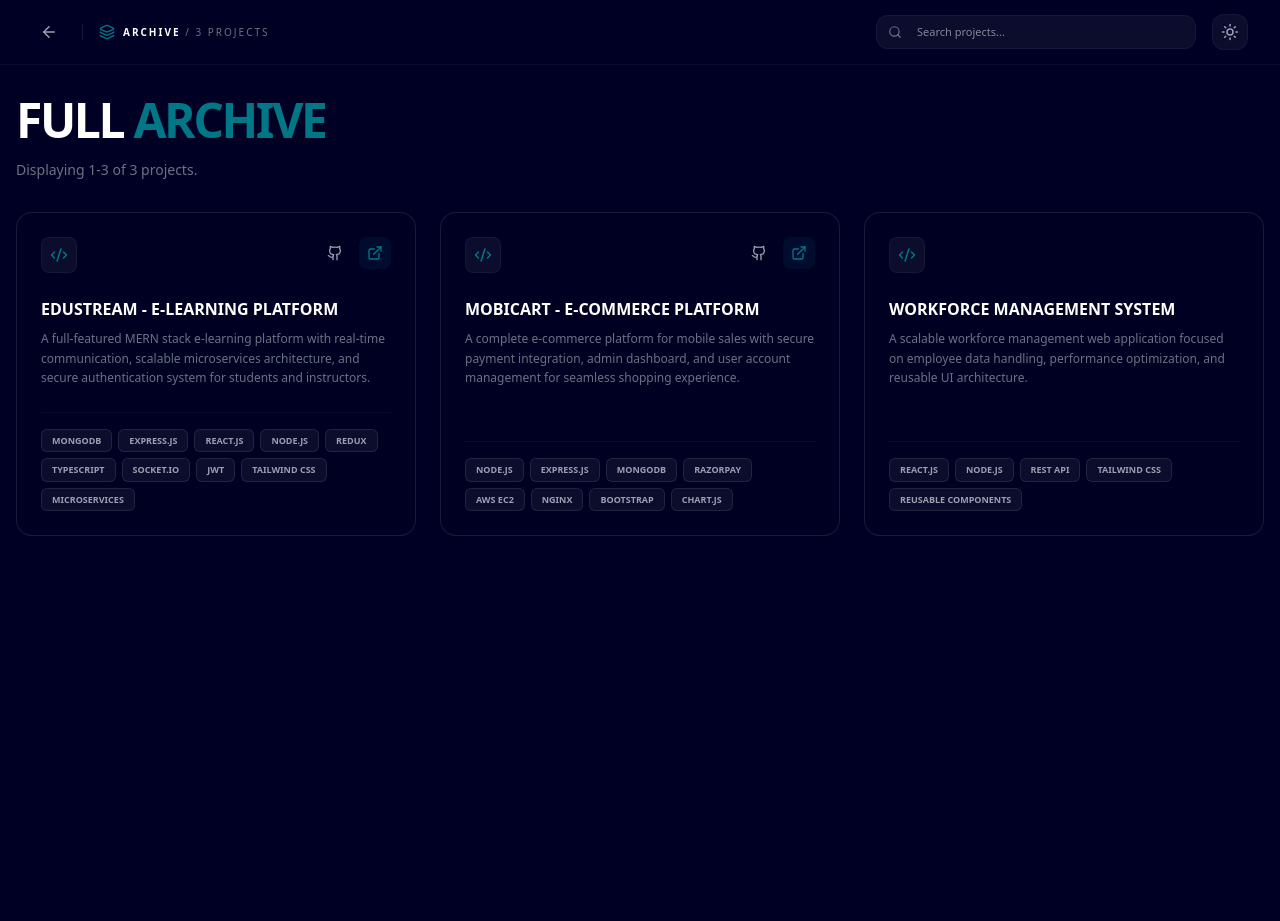
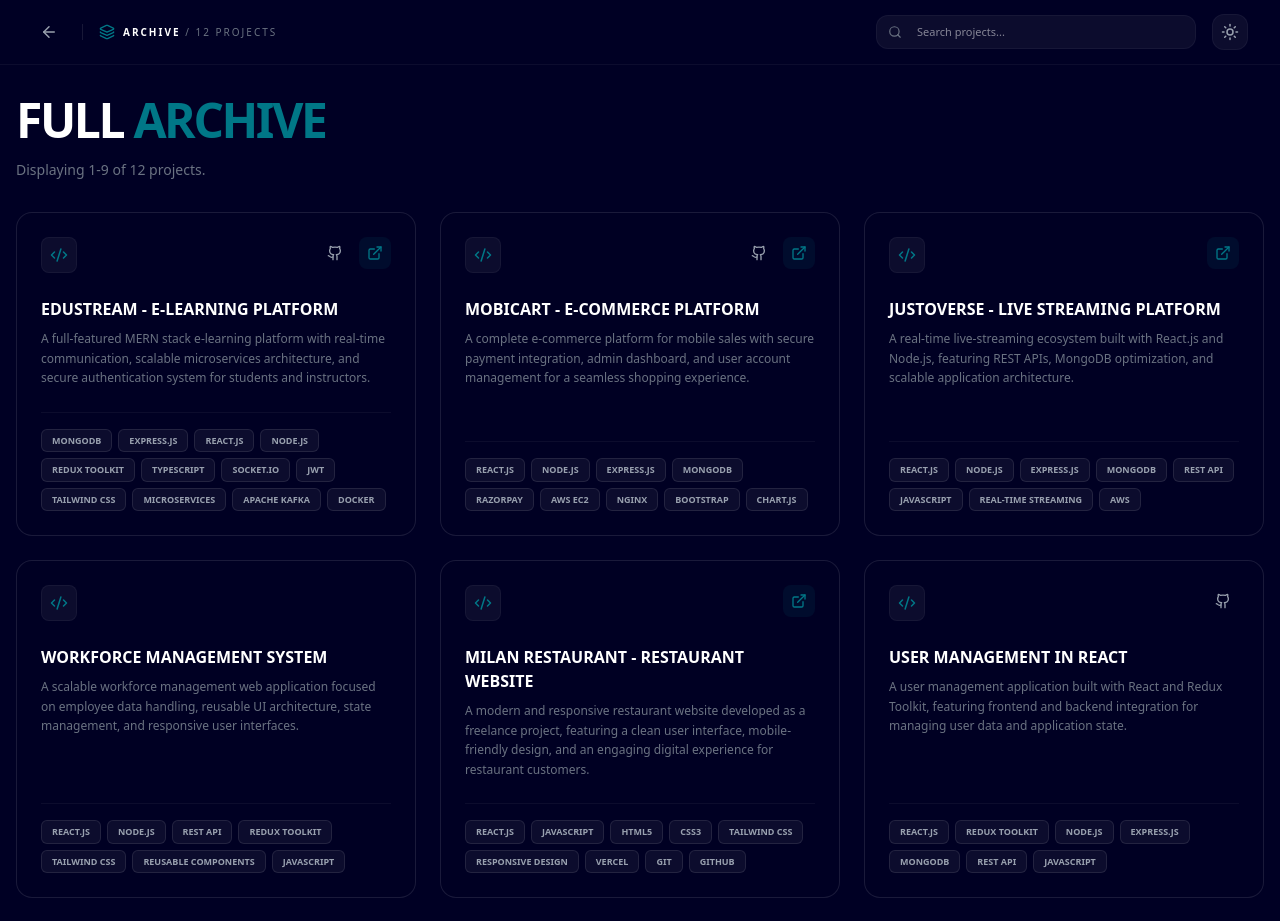
Before and after one commit to CLINTPS/CLINT.PS_PORTFOLIO, a Next.js app: page /projects in a window 1280 px wide. Shown: the top 921 px of the page. Before the commit the page ends 800 px from the top, so only its background shows below. Built offline with nearby package versions, Linux system fonts and the light colour scheme.

Commit message:
Project Adding

```diff
--- a/src/data/experiences.ts
+++ b/src/data/experiences.ts
@@ -6,25 +6,59 @@ export const experiences: Experience[] = [
     role: "Full Stack Developer",
     period: "Mar 2025 — Mar 2026",
     description:
-      "Working as a Full Stack Developer building scalable web applications using MERN stack and modern frontend technologies. Contributing to real-time platforms and enterprise-level solutions with a focus on performance, clean architecture, and user experience.",
+      "Worked as a Full Stack Developer building scalable web applications using MERN stack and modern frontend technologies. Contributed to real-time platforms and enterprise-level solutions with a focus on performance, clean architecture, and user experience.",
 
     highlights: [
       "Developed and maintained MERN stack features for Justoverse live platform",
       "Built scalable React.js components for Workforce Management system",
-      "Integrated third-party APIs and improved response performance",
+      "Integrated third-party APIs and improved application performance",
+      "Worked with REST APIs, authentication, and database-driven features",
       "Collaborated with cross-functional teams using Agile methodology",
       "Ensured responsive design and optimized application performance",
     ],
 
     tech: [
       "React.js",
+      "Next.js",
+      "TypeScript",
       "Node.js",
       "Express.js",
       "MongoDB",
+      "MySQL",
       "React Native",
-      "Next.js",
-      "TypeScript",
+      "Redux Toolkit",
+      "REST API",
       "AWS",
+      "Git",
+    ],
+  },
+
+  {
+    company: "Milan Restaurant",
+    role: "Freelance Full Stack Developer",
+    period: "2026",
+    description:
+      "Developed a modern and responsive restaurant website as a freelance project, focusing on clean UI, responsive layouts, smooth user experience, and production-ready frontend implementation.",
+
+    highlights: [
+      "Designed and developed a responsive restaurant website",
+      "Built reusable React.js components and modern UI sections",
+      "Implemented responsive layouts for desktop, tablet, and mobile devices",
+      "Integrated restaurant content, menu sections, and interactive UI elements",
+      "Optimized the application for performance and user experience",
+      "Configured the project for production deployment and version control",
+    ],
+
+    tech: [
+      "React.js",
+      "JavaScript",
+      "HTML5",
+      "CSS3",
+      "Tailwind CSS",
+      "Responsive Design",
+      "Git",
+      "GitHub",
+      "Vercel",
     ],
   },
 
@@ -33,15 +67,44 @@ export const experiences: Experience[] = [
     role: "Full Stack Developer Intern",
     period: "Jun 2023 — Feb 2025",
     description:
-      "Completed intensive full stack development training with hands-on project experience. Focused on building responsive web applications and mastering modern frontend technologies.",
+      "Completed intensive full stack development training with hands-on experience building and deploying modern web applications. Developed practical skills across frontend, backend, databases, APIs, and application deployment through project-based development.",
 
     highlights: [
-      "Built multiple responsive web applications using React.js",
-      "Mastered Tailwind CSS and modern UI design practices",
-      "Worked on real-world projects with API integration",
-      "Collaborated with mentors and team members in project-based learning",
+      "Built responsive web applications using React.js, Next.js, and Tailwind CSS",
+      "Developed RESTful APIs and backend services using Node.js and Express.js",
+      "Worked with MongoDB and MySQL for database design and data management",
+      "Implemented authentication, authorization, API integration, and third-party services",
+      "Worked with Redux Toolkit for state management and scalable frontend architecture",
+      "Built applications using microservices architecture and asynchronous communication",
+      "Worked with Apache Kafka for event-driven communication between services",
+      "Used Docker for containerizing applications and development environments",
+      "Worked with Git, GitHub, CI/CD workflows, and cloud-based deployment",
+      "Developed mobile applications using React Native",
+      "Collaborated with mentors and team members in project-based development",
     ],
 
-    tech: ["React.js", "JavaScript", "Tailwind CSS", "Node.js", "MongoDB"],
+    tech: [
+      "React.js",
+      "Next.js",
+      "React Native",
+      "JavaScript",
+      "HTML",
+      "CSS",
+      "Tailwind CSS",
+      "Redux Toolkit",
+      "Node.js",
+      "Express.js",
+      "MongoDB",
+      "MySQL",
+      "REST API",
+      "Microservices",
+      "Apache Kafka",
+      "Docker",
+      "Git",
+      "GitHub",
+      "CI/CD",
+      "AWS",
+      "Azure",
+    ],
   },
 ];
--- a/src/data/projects.ts
+++ b/src/data/projects.ts
@@ -5,28 +5,32 @@ export const projects: Project[] = [
     title: "EduStream - E-Learning Platform",
     description:
       "A full-featured MERN stack e-learning platform with real-time communication, scalable microservices architecture, and secure authentication system for students and instructors.",
-    github: "{https://github.com/CLINTPS/EduSream_client",
+    github: "https://github.com/CLINTPS/EduSream_client",
     link: "https://edu-stream-client.vercel.app/",
     tags: [
       "MongoDB",
       "Express.js",
       "React.js",
       "Node.js",
-      "Redux",
+      "Redux Toolkit",
       "TypeScript",
       "Socket.IO",
       "JWT",
       "Tailwind CSS",
       "Microservices",
+      "Apache Kafka",
+      "Docker",
     ],
   },
+
   {
     title: "MobiCart - E-Commerce Platform",
     description:
-      "A complete e-commerce platform for mobile sales with secure payment integration, admin dashboard, and user account management for seamless shopping experience.",
-    github: "https://github.com/your-username/mobicart",
-    link: "https://e-commerce-mobi-cart.onrender.com/#",
+      "A complete e-commerce platform for mobile sales with secure payment integration, admin dashboard, and user account management for a seamless shopping experience.",
+    github: "https://github.com/CLINTPS/E-COMMERCE-MOBI-CART",
+    link: "https://e-commerce-mobi-cart.onrender.com/",
     tags: [
+      "React.js",
       "Node.js",
       "Express.js",
       "MongoDB",
@@ -37,18 +41,167 @@ export const projects: Project[] = [
       "Chart.js",
     ],
   },
+
+  {
+    title: "Justoverse - Live Streaming Platform",
+    description:
+      "A real-time live-streaming ecosystem built with React.js and Node.js, featuring REST APIs, MongoDB optimization, and scalable application architecture.",
+    github: "",
+    link: "https://justoverse.com/",
+    tags: [
+      "React.js",
+      "Node.js",
+      "Express.js",
+      "MongoDB",
+      "REST API",
+      "JavaScript",
+      "Real-Time Streaming",
+      "AWS",
+    ],
+  },
+
   {
     title: "Workforce Management System",
     description:
-      "A scalable workforce management web application focused on employee data handling, performance optimization, and reusable UI architecture.",
+      "A scalable workforce management web application focused on employee data handling, reusable UI architecture, state management, and responsive user interfaces.",
     github: "",
     link: "",
     tags: [
       "React.js",
       "Node.js",
       "REST API",
+      "Redux Toolkit",
       "Tailwind CSS",
       "Reusable Components",
+      "JavaScript",
+    ],
+  },
+
+  {
+    title: "Milan Restaurant - Restaurant Website",
+    description:
+      "A modern and responsive restaurant website developed as a freelance project, featuring a clean user interface, mobile-friendly design, and an engaging digital experience for restaurant customers.",
+    github: "",
+    link: "https://milanrestaurant.in/",
+    tags: [
+      "React.js",
+      "JavaScript",
+      "HTML5",
+      "CSS3",
+      "Tailwind CSS",
+      "Responsive Design",
+      "Vercel",
+      "Git",
+      "GitHub",
+    ],
+  },
+
+  {
+    title: "User Management in React",
+    description:
+      "A user management application built with React and Redux Toolkit, featuring frontend and backend integration for managing user data and application state.",
+    github:
+      "https://github.com/CLINTPS/User_Managment-MERN-Redux-toolkit",
+    link: "",
+    tags: [
+      "React.js",
+      "Redux Toolkit",
+      "Node.js",
+      "Express.js",
+      "MongoDB",
+      "REST API",
+      "JavaScript",
+    ],
+  },
+
+  {
+    title: "Netflix Clone",
+    description:
+      "A Netflix-inspired movie streaming interface built with React.js, focusing on responsive UI, component-based development, and API-driven movie content.",
+    github: "https://github.com/CLINTPS/Netfilx-Clone",
+    link: "https://netfilx-clone-g5hlz7rk7-clint-pss-projects.vercel.app/",
+    tags: [
+      "React.js",
+      "JavaScript",
+      "HTML5",
+      "CSS3",
+      "REST API",
+      "Responsive Design",
+    ],
+  },
+
+  {
+    title: "OLX Clone",
+    description:
+      "A React-based marketplace application inspired by OLX, developed with reusable components and responsive layouts for browsing and displaying product listings.",
+    github: "https://github.com/CLINTPS/Olx-Reactjs",
+    link: "https://olx-reactjs-bcs83xwo0-clint-pss-projects.vercel.app/",
+    tags: [
+      "React.js",
+      "JavaScript",
+      "HTML5",
+      "CSS3",
+      "Responsive Design",
+      "REST API",
+    ],
+  },
+
+  {
+    title: "ToDo List",
+    description:
+      "A simple and responsive task management application built with React.js for creating, managing, and organizing daily tasks.",
+    github: "https://github.com/CLINTPS/To-Do-App",
+    link: "",
+    tags: [
+      "React.js",
+      "JavaScript",
+      "HTML5",
+      "CSS3",
+      "Responsive Design",
+    ],
+  },
+
+  {
+    title: "Simplenote Clone",
+    description:
+      "A responsive static webpage inspired by Simplenote, developed to practice modern web design, layout implementation, and responsive UI development.",
+    github: "https://github.com/CLINTPS/Brototype_Task2_Smilenote",
+    link: "https://clintps.github.io/Brototype_Task2_Smilenote/",
+    tags: [
+      "HTML5",
+      "CSS3",
+      "JavaScript",
+      "Responsive Design",
+    ],
+  },
+
+  {
+    title: "Lazza Ice Creams Clone",
+    description:
+      "A responsive static website inspired by Lazza Ice Creams, created to practice frontend development, webpage layouts, and responsive design.",
+    github:
+      "https://github.com/CLINTPS/Brototype-week-1-lazza-ice-cream",
+    link:
+      "https://clintps.github.io/Brototype-week-1-lazza-ice-cream/",
+    tags: [
+      "HTML5",
+      "CSS3",
+      "JavaScript",
+      "Responsive Design",
+    ],
+  },
+
+  {
+    title: "Cruise Clone",
+    description:
+      "A responsive static webpage inspired by a cruise website, developed as part of frontend development practice with a focus on layout and responsive design.",
+    github: "https://github.com/CLINTPS/Brototype-week-1-cruise",
+    link: "",
+    tags: [
+      "HTML5",
+      "CSS3",
+      "JavaScript",
+      "Responsive Design",
     ],
   },
 ];
```
